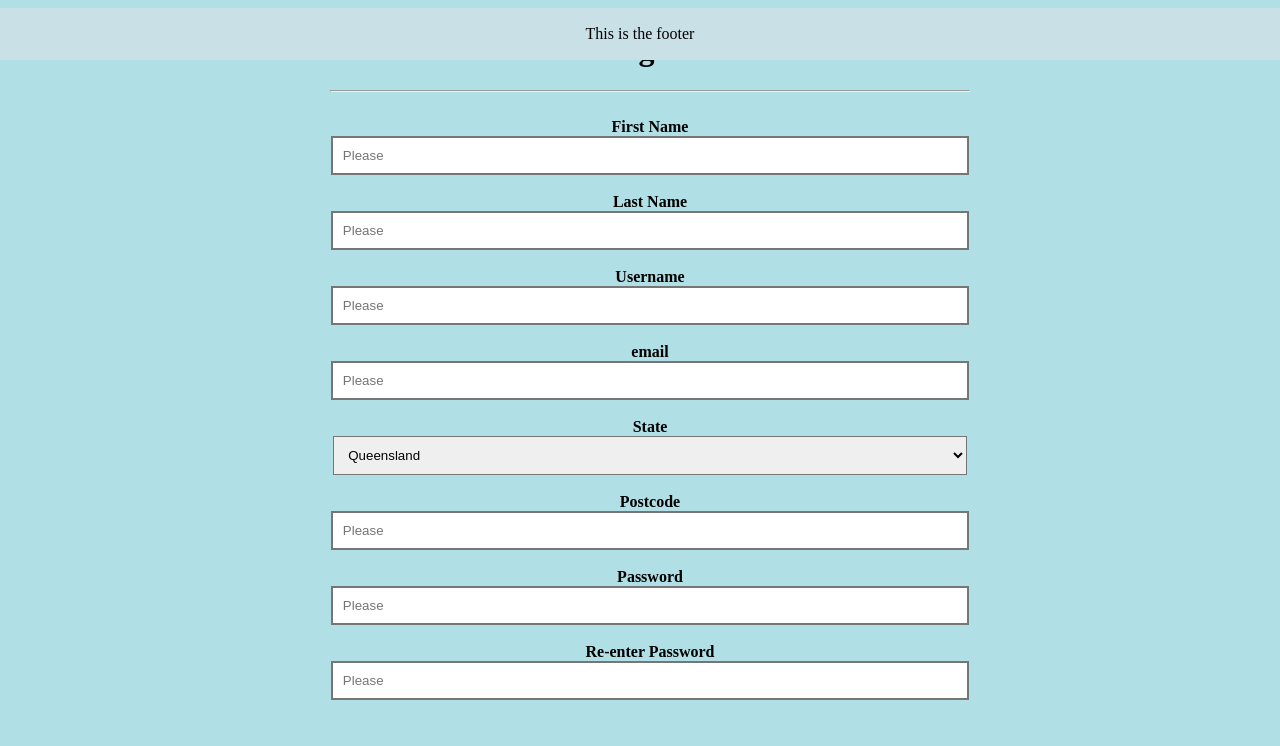
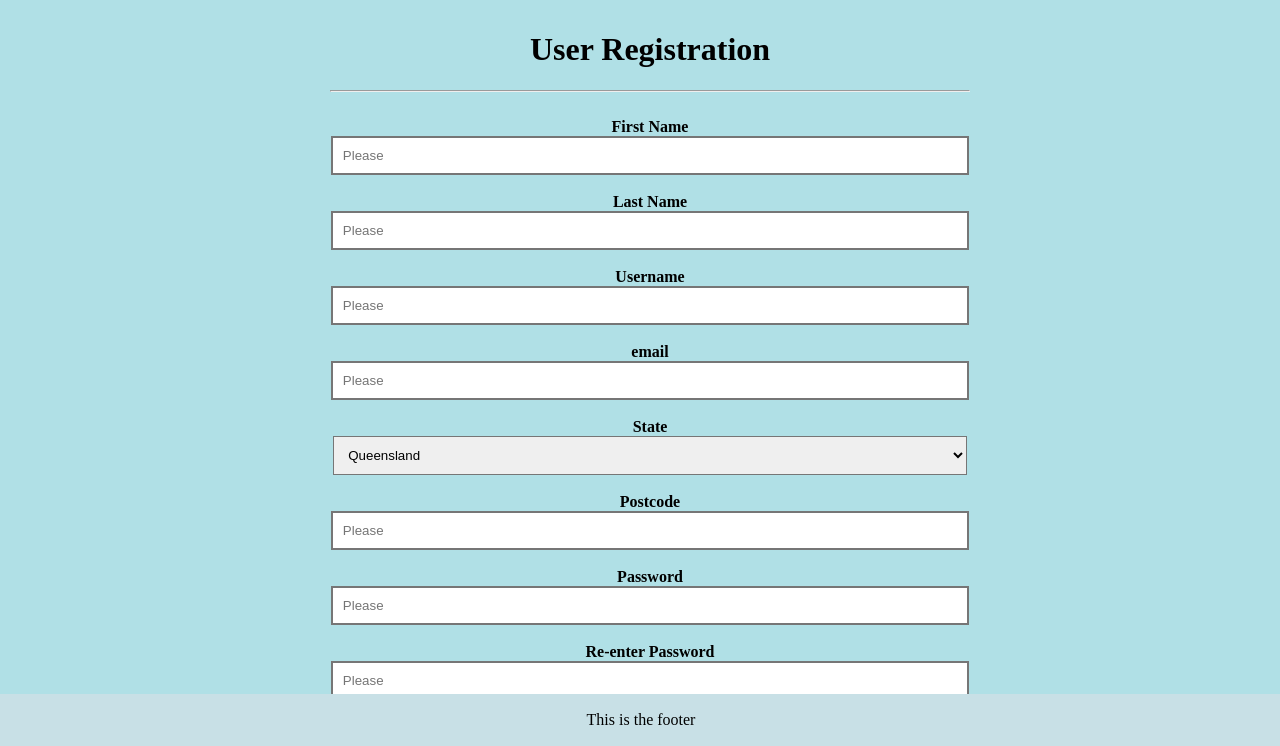
Before and after one commit to Azsorlex26/cab230-project, a PHP site: page /signup.php in a window 1280 px wide. Shown: the part 54-800 px from the top of the page. Run offline with PHP 8.4, Linux system fonts and the light colour scheme.

Commit message:
Added new type of footer
Site now uses both fixed and relative footers. The relative footer was causing problems on three of the pages where scrolling won't be a thing, so I'm just sticking to the fixed style footer for those pages.

```diff
--- a/SampleResultsPage.php
+++ b/SampleResultsPage.php
@@ -38,7 +38,7 @@
     echo '</div>';
 
     include 'map.php';
-    include 'footer.php';
+    include 'relativefooter.php';
     ?>
 </body>
 
--- a/SearchResults.php
+++ b/SearchResults.php
@@ -37,7 +37,7 @@
     echo '</div>';
 
     include 'map.php';
-    include 'footer.php';
+    include 'relativefooter.php';
     ?>
 </body>
 
--- a/footer.php
+++ b/fixedfooter.php
@@ -1,3 +1,3 @@
-<div class="footer">
+<div class="fixedfooter">
     <p>This is the footer</p>
 </div>
--- /dev/null
+++ b/relativefooter.php
@@ -0,0 +1,3 @@
+<div class="relativefooter">
+    <p>This is the footer</p>
+</div>
--- a/search.php
+++ b/search.php
@@ -46,7 +46,7 @@
         <input class="geoButton" type="button" value="Search Location" onclick="window.location.href='searchResults.php'" />
     </form>
 
-    <?php include 'footer.php'; ?>
+    <?php include 'fixedfooter.php'; ?>
 </body>
 
 </html>
--- a/signin.php
+++ b/signin.php
@@ -24,7 +24,7 @@
     inputFeild("psw-repeat", "Re-enter Password", "password", "Please re-enter your Password");
     echo '<br><br><button type="submit" class="signUpButton">Log In</button></div></form>';
 
-    include 'footer.php';
+    include 'fixedfooter.php';
     ?>
 </body>
 
--- a/signup.php
+++ b/signup.php
@@ -47,7 +47,7 @@
     inputFeild("psw-repeat", "Re-enter Password", "password", "Please re-enter your Password");
     echo '</div></form>';
 
-    include 'footer.php';
+    include 'fixedfooter.php';
     ?>
 </body>
 
--- a/styles.css
+++ b/styles.css
@@ -137,8 +137,7 @@ li a:hover {
     top: 15%;
 }
 
-
-/*.footer {
+.fixedfooter {
     position: fixed;
     left: 0px;
     bottom: 0px;
@@ -146,10 +145,9 @@ li a:hover {
     background-color: #c8e0e6;
     text-align: center;
     width: 100%;
-}*/
+}
 
-.footer {
-    /*This is the other way of doing the footer*/
+.relativefooter {
     position: relative;
     clear: both;
     right: 8px;
```
